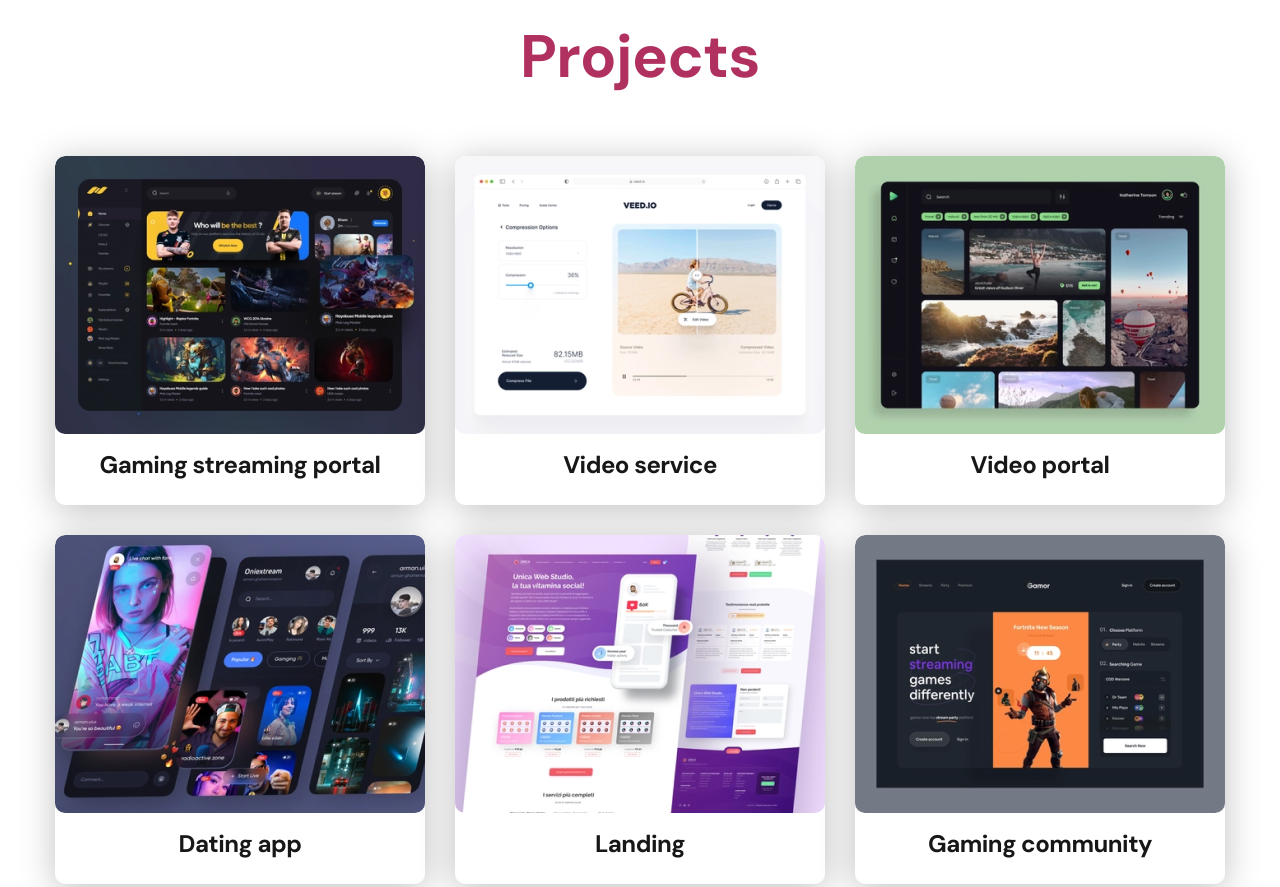
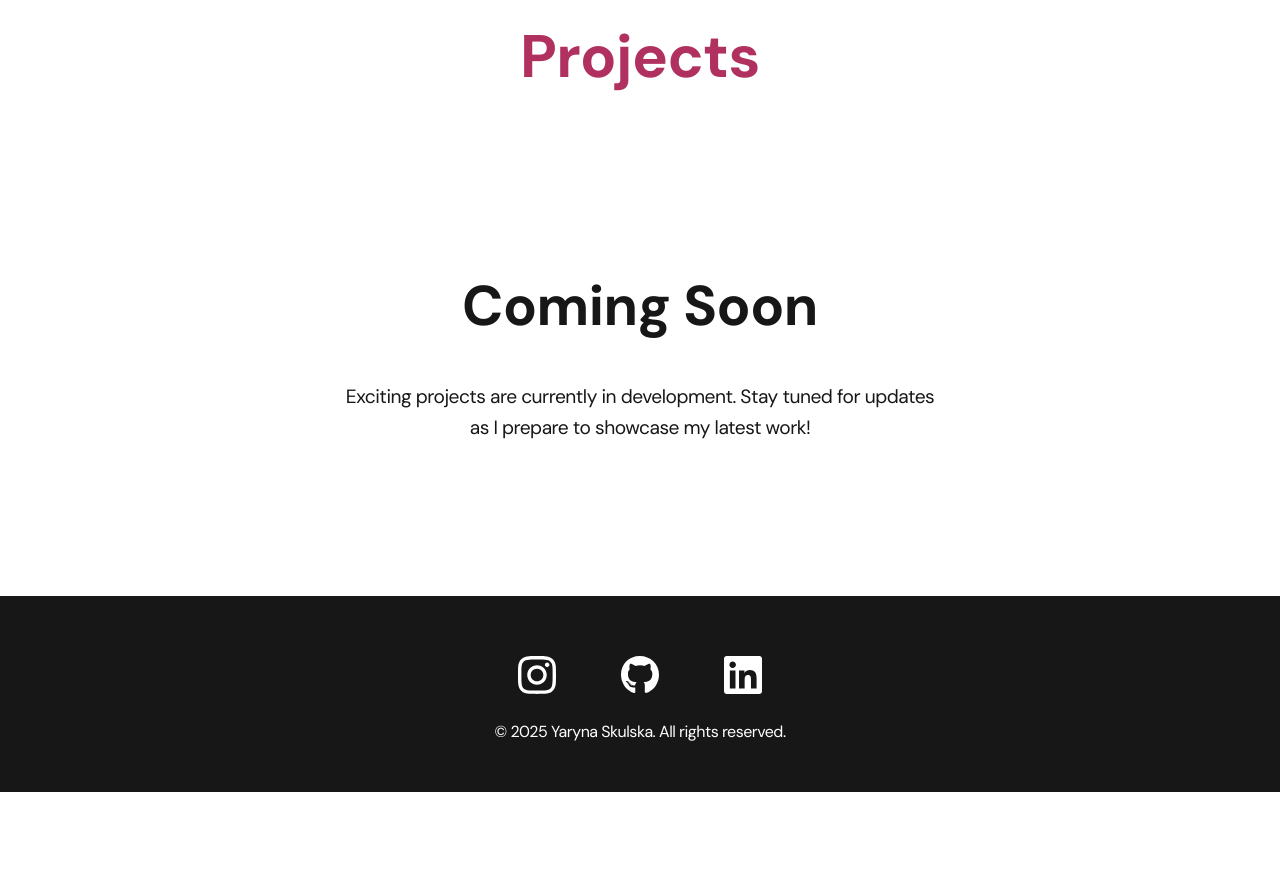
Before and after one commit to Yarynka5/portfolio, a plain HTML site: page index.html in a window 1280 px wide. Shown: the part 823-1710 px from the top of the page. After the commit the page ends 1615 px from the top, so only its background shows below. Drawn offline with Linux system fonts and the light colour scheme.

Commit message:
coming soon projects and translation

```diff
--- a/index.html
+++ b/index.html
@@ -34,6 +34,82 @@
                 visibility: hidden;
                 opacity: 0;
                 overflow: hidden;
+            }
+
+            /* Coming Soon styles */
+            .coming-soon-container {
+                display: flex;
+                justify-content: center;
+                align-items: center;
+                min-height: 50vh;
+                text-align: center;
+                padding: 2rem 0;
+            }
+
+            .coming-soon {
+                position: relative;
+                display: inline-block;
+            }
+
+            .coming-soon h2 {
+                font-size: 3.5rem;
+                font-weight: 700;
+                color: var(--text-color);
+                margin: 0;
+                position: relative;
+                padding-bottom: 1rem;
+            }
+
+            .coming-soon h2::after {
+                content: '';
+                position: absolute;
+                width: 100%;
+                height: 4px;
+                bottom: 0;
+                left: 0;
+                background: var(--accent);
+                transform: scaleX(0);
+                transform-origin: right;
+                animation: underline 2.5s infinite ease-in-out;
+            }
+
+            .coming-soon p {
+                font-size: 1.2rem;
+                margin-top: 1.5rem;
+                color: var(--text-secondary);
+                max-width: 600px;
+                line-height: 1.6;
+            }
+
+            @keyframes underline {
+                0% {
+                    transform: scaleX(0);
+                    transform-origin: right;
+                }
+                50% {
+                    transform: scaleX(1);
+                    transform-origin: right;
+                }
+                51% {
+                    transform-origin: left;
+                }
+                100% {
+                    transform: scaleX(0);
+                    transform-origin: left;
+                }
+            }
+
+            .projects {
+                display: none;
+            }
+
+            @media (max-width: 768px) {
+                .coming-soon h2 {
+                    font-size: 2.5rem;
+                }
+                .coming-soon p {
+                    font-size: 1rem;
+                }
             }
         </style>
         <link rel="stylesheet" href="./css/main.css" />
@@ -104,7 +180,16 @@
         <section id="sections" class="section">
             <div class="container">
                 <h2 class="title-1" data-i18n="home.projects">Projects</h2>
-                <ul class="projects">
+                <div class="coming-soon-container">
+                    <div class="coming-soon">
+                        <h2 data-i18n="home.comingSoon">Coming Soon</h2>
+                        <p data-i18n="home.comingSoonText">
+                            Exciting projects are currently in development. Stay tuned for updates as I prepare to
+                            showcase my latest work!
+                        </p>
+                    </div>
+                </div>
+                <!-- <ul class="projects">
                     <li class="project">
                         <a href="./project-page.html">
                             <img src="./img/projects/01.jpg" alt="Project img" class="project__img" />
@@ -141,7 +226,7 @@
                             <h3 class="project__title">Gaming community</h3>
                         </a>
                     </li>
-                </ul>
+                </ul> -->
             </div>
         </section>
 
--- a/js/main.js
+++ b/js/main.js
@@ -1,4 +1,4 @@
-// Ініціалізація теми та мови перед завантаженням сторінки
+// ==================== Ініціалізація теми та мови перед завантаженням сторінки ====================
 (function () {
     // Тема
     const savedTheme = localStorage.getItem('darkMode');
@@ -11,13 +11,11 @@
     document.documentElement.setAttribute('lang', savedLang);
 })();
 
-// Додаємо клас loaded до body після повної ініціалізації
+// ==================== Додаємо клас loaded до body після повної ініціалізації ====================
 function initializeApp() {
-    // Ініціалізація мови
     const savedLang = localStorage.getItem('language') || 'en';
     updateContent(savedLang);
 
-    // Ініціалізація кнопки перекладу
     const translateBtn = document.querySelector('.translate-btn');
     if (translateBtn) {
         const icons = translateBtn.querySelectorAll('.translate-btn__icon');
@@ -25,7 +23,6 @@ function initializeApp() {
         icons[1].classList.toggle('translate-btn__icon--active', savedLang === 'de');
     }
 
-    // Показуємо сторінку
     document.body.classList.add('loaded');
 }
 
@@ -34,13 +31,11 @@ window.addEventListener('load', initializeApp);
 // ==================== Темна тема ====================
 const btnDarkMode = document.querySelector(".dark-mode-btn");
 
-// 1. Перевірка теми на рівні системних налаштувань
 if (window.matchMedia && window.matchMedia('(prefers-color-scheme: dark)').matches) {
     btnDarkMode.classList.add('dark-mode-btn--active');
     document.documentElement.classList.add('dark');
 }
 
-// 2. Перевірка темної теми в LocalStorage
 if (localStorage.getItem('darkMode') === 'dark') {
     btnDarkMode.classList.add('dark-mode-btn--active');
     document.documentElement.classList.add('dark');
@@ -49,7 +44,6 @@ if (localStorage.getItem('darkMode') === 'dark') {
     document.documentElement.classList.remove('dark');
 }
 
-// 3. Якщо змінюються системні налаштування, змінюємо тему
 window.matchMedia('(prefers-color-scheme: dark)').addEventListener('change', (event) => {
     const newColorScheme = event.matches ? 'dark' : 'light';
 
@@ -64,7 +58,6 @@ window.matchMedia('(prefers-color-scheme: dark)').addEventListener('change', (ev
     }
 });
 
-// 4. Включення темного режиму кнопкою
 btnDarkMode.onclick = function () {
     btnDarkMode.classList.toggle('dark-mode-btn--active');
     const isDark = document.documentElement.classList.toggle('dark');
@@ -120,7 +113,6 @@ function typeWriter() {
     setTimeout(typeWriter, typeSpeed);
 }
 
-// Ініціалізація анімації
 document.addEventListener('DOMContentLoaded', () => {
     const style = window.getComputedStyle(professionElement);
     document.documentElement.style.setProperty('--font-size', style.fontSize);
@@ -130,7 +122,7 @@ document.addEventListener('DOMContentLoaded', () => {
     }
 });
 
-// ==================== Мовний перемикач ====================
+// ==================== Переклади ====================
 const translations = {
     en: {
         home: {
@@ -142,7 +134,9 @@ const translations = {
             download: "Download CV",
             profession1: "Web Designer",
             profession2: "UI/UX Designer",
-            profession3: "Frontend Dev"
+            profession3: "Frontend Dev",
+            comingSoon: "Coming Soon",
+            comingSoonText: "Exciting projects are currently in development. Stay tuned for updates as I prepare to showcase my latest work!"
         },
         about: {
             title: "Hi There! 👋",
@@ -168,7 +162,9 @@ const translations = {
             download: "Lebenslauf herunterladen",
             profession1: "Web Designer",
             profession2: "UI/UX Designer",
-            profession3: "Frontend Dev"
+            profession3: "Frontend Dev",
+            comingSoon: "Demnächst verfügbar",
+            comingSoonText: "Spannende Projekte sind in Entwicklung. Bleiben Sie dran für Updates, während ich meine neuesten Arbeiten vorbereite!"
         },
         about: {
             title: "Halli Hallo! 👋",
@@ -186,6 +182,7 @@ const translations = {
     }
 };
 
+// ==================== Мовний перемикач ====================
 const translateBtn = document.querySelector('.translate-btn');
 let currentLang = localStorage.getItem('language') || 'en';
 
@@ -200,7 +197,6 @@ function updateContent(lang) {
         }
     });
 
-    // Оновлення професій в анімації
     if (window.location.pathname.endsWith('index.html') || window.location.pathname === '/') {
         professions.length = 0;
         professions.push(
@@ -210,7 +206,6 @@ function updateContent(lang) {
         );
     }
 
-    // Оновлюємо атрибут мови для сторінки
     document.documentElement.setAttribute('lang', lang);
 }
 
@@ -220,16 +215,13 @@ if (translateBtn) {
         localStorage.setItem('language', currentLang);
         updateContent(currentLang);
 
-        // Перемикаємо іконки
         const icons = translateBtn.querySelectorAll('.translate-btn__icon');
         icons.forEach(icon => icon.classList.toggle('translate-btn__icon--active'));
     });
 
-    // Ініціалізація при завантаженні
     document.addEventListener('DOMContentLoaded', () => {
         updateContent(currentLang);
 
-        // Встановлюємо початкову активну іконку
         const icons = translateBtn.querySelectorAll('.translate-btn__icon');
         icons[0].classList.toggle('translate-btn__icon--active', currentLang === 'en');
         icons[1].classList.toggle('translate-btn__icon--active', currentLang === 'de');
```
